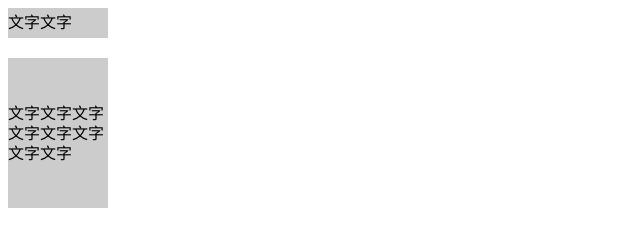
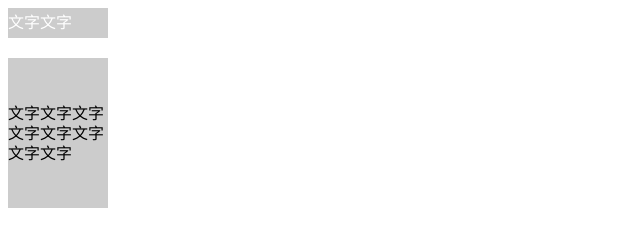
Before and after one commit to qwe3192359/blog, a plain HTML site: page cssWord/5/index.html in a window 1280 px wide. Shown: the full height of the page, 0-640 px from the left. Drawn offline with Linux system fonts and the light colour scheme.

Commit message:
css世界第五章

```diff
--- a/cssWord/5/index.html
+++ b/cssWord/5/index.html
@@ -7,6 +7,7 @@
         .box1{
             background: #ccc;
             width: 100px;
+            color: rgba(255,255,255);
         }
         .box1 span{
             line-height: 30px;
```
